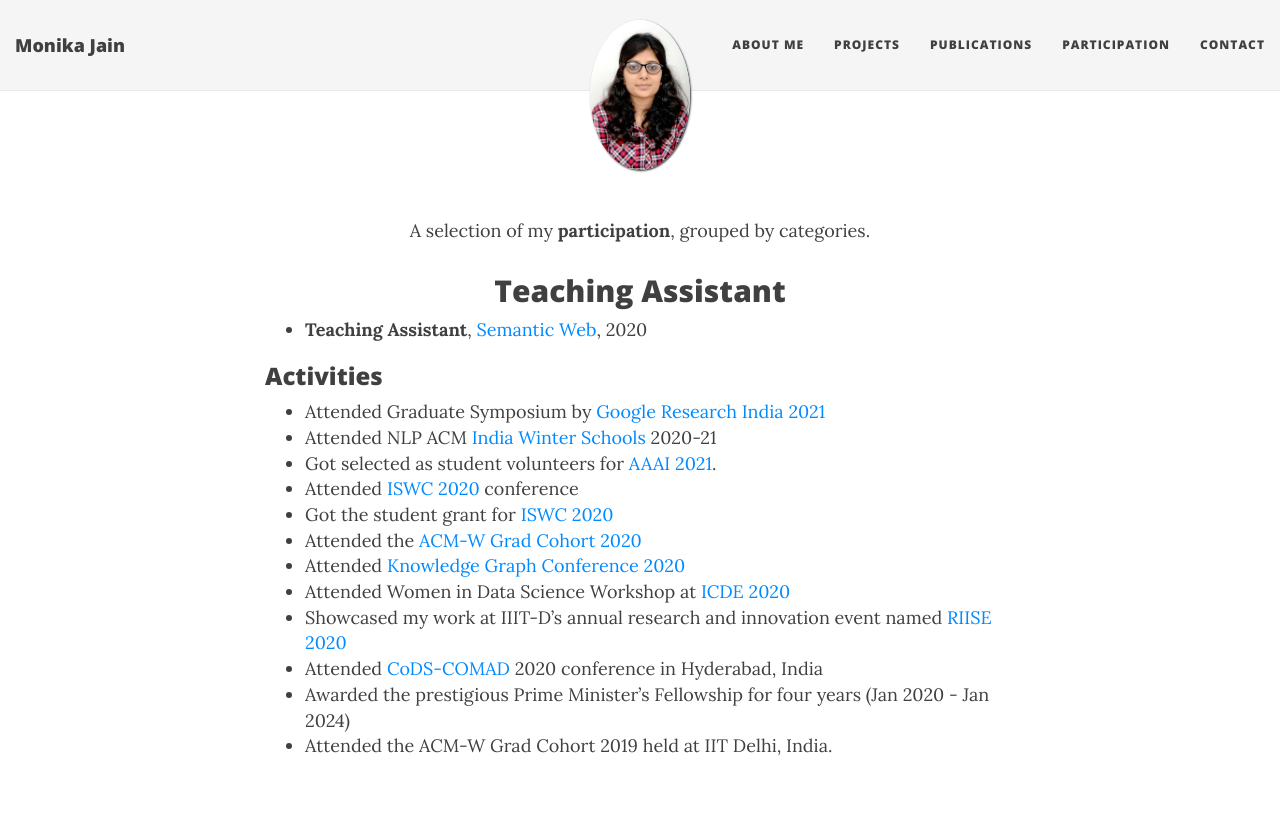
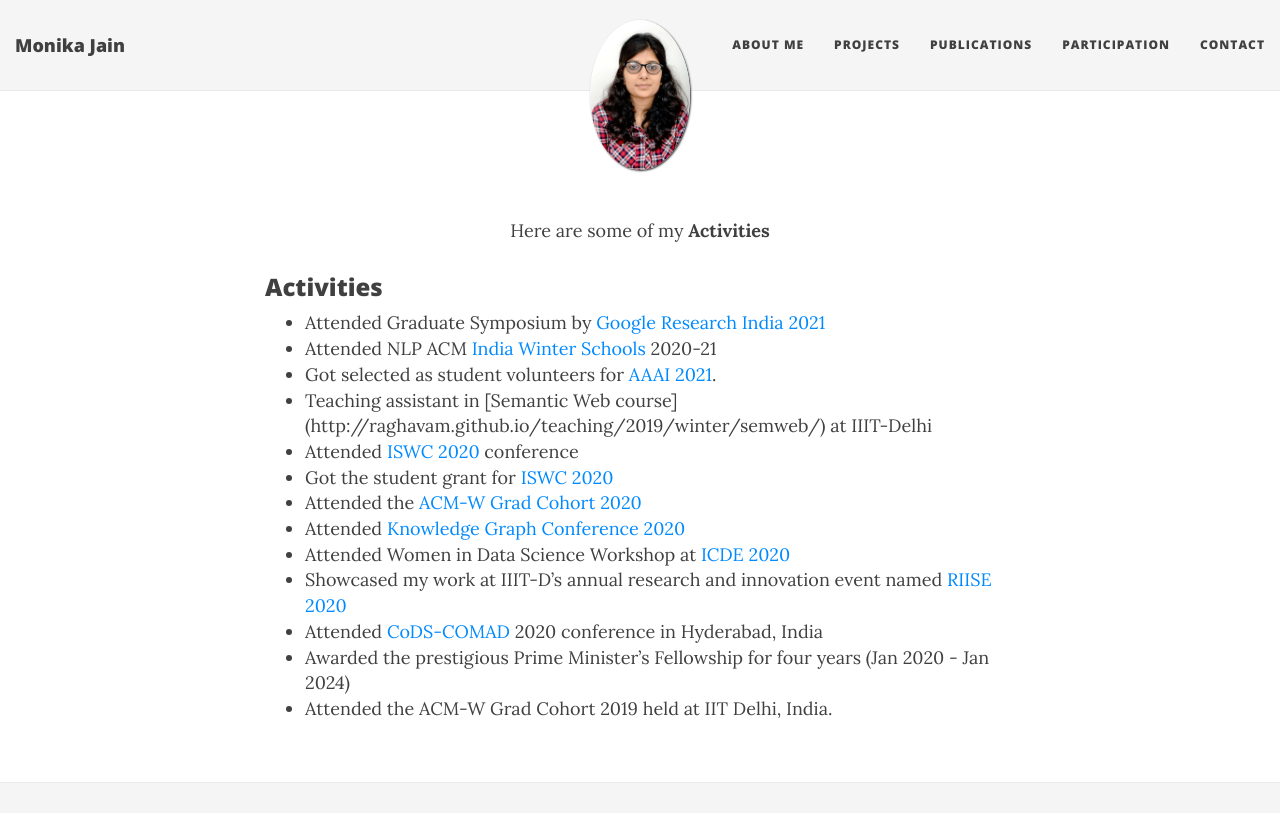
Before and after one commit to MonikaJain19/MonikaJain19.github.io, a Jekyll site: the page built from participation.md, in a window 1280 px wide and 1353 px high. Shown: the top 813 px of the window. Built offline with Jekyll 4.4.1, drawn with Linux system fonts in a browser that asks for light colours; nearby versions of some CDN libraries; grey boxes are pictures that could not be loaded.

Commit message:
Update participation.md

```diff
--- a/participation.md
+++ b/participation.md
@@ -6,23 +6,19 @@ permalink: /participation/
 
 <br />
 <p align="center">
-A selection of my <b>participation</b>, grouped by categories.
+Here are some of my <b>Activities</b>
 </p>
-
-## <center>Teaching Assistant</center>
-
-- **Teaching Assistant**, [Semantic Web](http://raghavam.github.io/teaching/2019/winter/semweb/), 2020
-
 
 ### Activities
 - Attended Graduate Symposium by [Google Research India 2021](https://sites.google.com/view/graduatesymposium2021)
 - Attended NLP ACM [India Winter Schools](https://aaai.org/Conferences/AAAI-21/) 2020-21
 - Got selected as student volunteers for [AAAI 2021](https://aaai.org/Conferences/AAAI-21/).
+- Teaching assistant in [Semantic Web course] (http://raghavam.github.io/teaching/2019/winter/semweb/) at IIIT-Delhi
 - Attended [ISWC 2020](https://iswc2020.semanticweb.org/) conference
 - Got the student grant for [ISWC 2020](https://iswc2020.semanticweb.org/)
 - Attended the [ACM-W Grad Cohort 2020](https://www.notion.so/ACM-W-Grad-Cohort-07310849305f495295988afe113cc386)
 - Attended [Knowledge Graph Conference 2020](https://www.ontotext.com/company/event/knowledge-graph-conference-2020/)
-- Attended Women in Data Science Workshop at [ICDE 2020](http://www.cvent.com/events/2020-ieee-36th-international-conference-on-data-engineering-icde-/archived-fcacca63e07548a0a386a13277d86750.aspx)
+- Attended Women in Data Science Workshop at [ICDE 2020](http://www.cvent.com/events/2020-ieee-36th-international-conference-on-data-engineering-icde-/archived-  fcacca63e07548a0a386a13277d86750.aspx)
 - Showcased my work at IIIT-D’s annual research and innovation event named [RIISE 2020](https://www.iiitd.ac.in/riise)
 - Attended [CoDS-COMAD](https://cods-comad.in/) 2020 conference in Hyderabad, India
 - Awarded the prestigious Prime Minister’s Fellowship for four years (Jan 2020 - Jan 2024)
```
